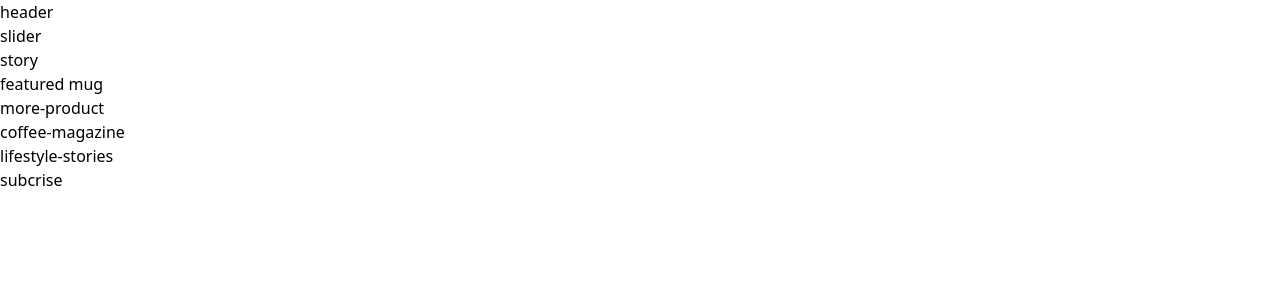
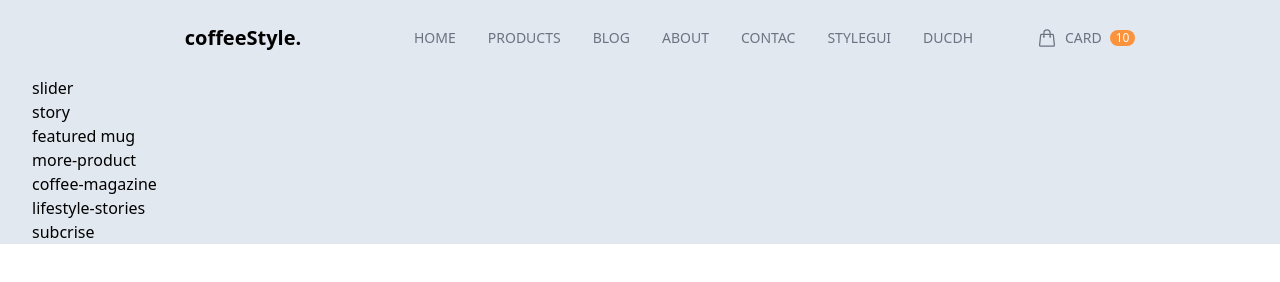
Before and after one commit to DucDHD/coffee-style, a website: page public/index.html in a window 1280 px wide. Drawn offline with Linux system fonts and the light colour scheme.

Commit message:
add header

```diff
--- a/public/index.html
+++ b/public/index.html
@@ -3,14 +3,52 @@
 <head>
     <meta charset="UTF-8">
     <meta name="viewport" content="width=device-width, initial-scale=1.0">
-    <link href="./output.css" rel="stylesheet">
+    <link href="./output.css" type="text/css" rel="stylesheet">
     <title>Coffe Style</title>
 </head>
 <body>
   <div id="root" >
-    <div class="content-wrapper">
-      <header>
-        header
+    <div class="content-wrapper max-w-screen-2xl text-base mx-auto px-8 bg-slate-200">
+      <header class="py-6 mx-10">
+        <nav class="flex flex-row justify-between items-center">
+          <div class="logo basis-2/6 text-center text-xl font-semibold cursor-pointer">
+            coffeeStyle.
+          </div>
+          <ul class="basis-3/6 flex items-center justify-end gap-8 uppercase text-sm text-gray-500 font-medium">
+            <li class="ct-top-menu-item">
+              <a href="#" class="">Home</a>
+            </li>
+            <li class="ct-top-menu-item">
+              <a href="#" class="">Products</a>
+            </li>
+            <li class="ct-top-menu-item">
+              <a href="#" class="">Blog</a>
+            </li>
+            <li class="ct-top-menu-item">
+              <a href="#" class="">About</a>
+            </li>
+            <li class="ct-top-menu-item">
+              <a href="#" class="">Contac</a>
+            </li>
+            <li class="ct-top-menu-item">
+              <a href="#" class="">StyleGui</a>
+            </li>
+             <li class="ct-top-menu-item">
+              <a href="https://ducdh.com" target="_blank" class="">DucDH</a>
+            </li>
+          </ul>
+          <ul class="basis-1/6 flex justify-start items-center ml-16 uppercase text-sm text-gray-500 font-medium">
+            <li class="ct-top-menu-item">
+              <a href="#" class="flex items-center">
+              <svg xmlns="http://www.w3.org/2000/svg" fill="none" viewBox="0 0 24 24" stroke-width="1.5" stroke="currentColor" class="ct-icon">
+                <path stroke-linecap="round" stroke-linejoin="round" d="M15.75 10.5V6a3.75 3.75 0 1 0-7.5 0v4.5m11.356-1.993 1.263 12c.07.665-.45 1.243-1.119 1.243H4.25a1.125 1.125 0 0 1-1.12-1.243l1.264-12A1.125 1.125 0 0 1 5.513 7.5h12.974c.576 0 1.059.435 1.119 1.007ZM8.625 10.5a.375.375 0 1 1-.75 0 .375.375 0 0 1 .75 0Zm7.5 0a.375.375 0 1 1-.75 0 .375.375 0 0 1 .75 0Z" />
+              </svg>
+                <span class="mx-2">Card</span>
+                <span class="ct-badge-cirle bg-orange-400 text-white">10</span>
+              </a>
+            </li>
+          </ul>
+        </nav>
       </header>
       <main>
         <div class="slider">
--- a/src/input.css
+++ b/src/input.css
@@ -1,3 +1,18 @@
 @tailwind base;
 @tailwind components;
 @tailwind utilities;
+
+
+/* ct = custom */
+.ct-top-menu-item {
+    @apply cursor-pointer py-1 hover:text-gray-800 relative after:absolute after:bottom-0 after:left-0 after:bg-light-coffee after:h-0.5
+            after:w-0  hover:after:w-full after:transition-all after:ease-in-out after:duration-300;
+}
+
+.ct-icon {
+    @apply w-5 h-5 inline-block;
+}
+
+.ct-badge-cirle {
+    @apply text-xs text-center rounded-full px-1.5;
+}
--- a/tailwind.config.js
+++ b/tailwind.config.js
@@ -3,7 +3,11 @@ module.exports = {
   content: ["./public/**/*.{html,js}"],
 
   theme: {
-    extend: {},
+    extend: {
+      colors: {
+        'light-coffee': '#C89F94'
+      }
+    },
   },
   plugins: [],
 }
```
Also changed, not shown: public/output.css.
